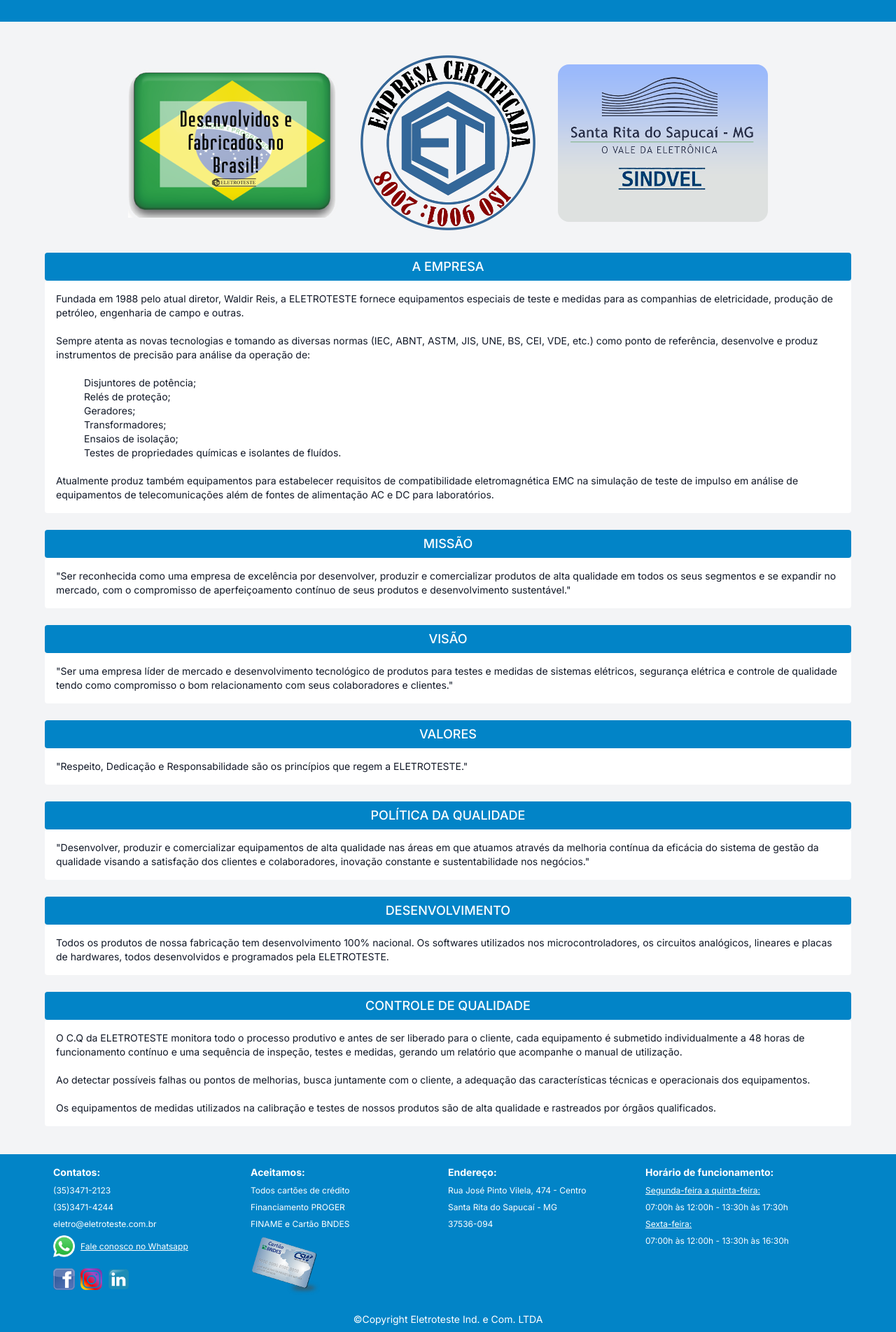
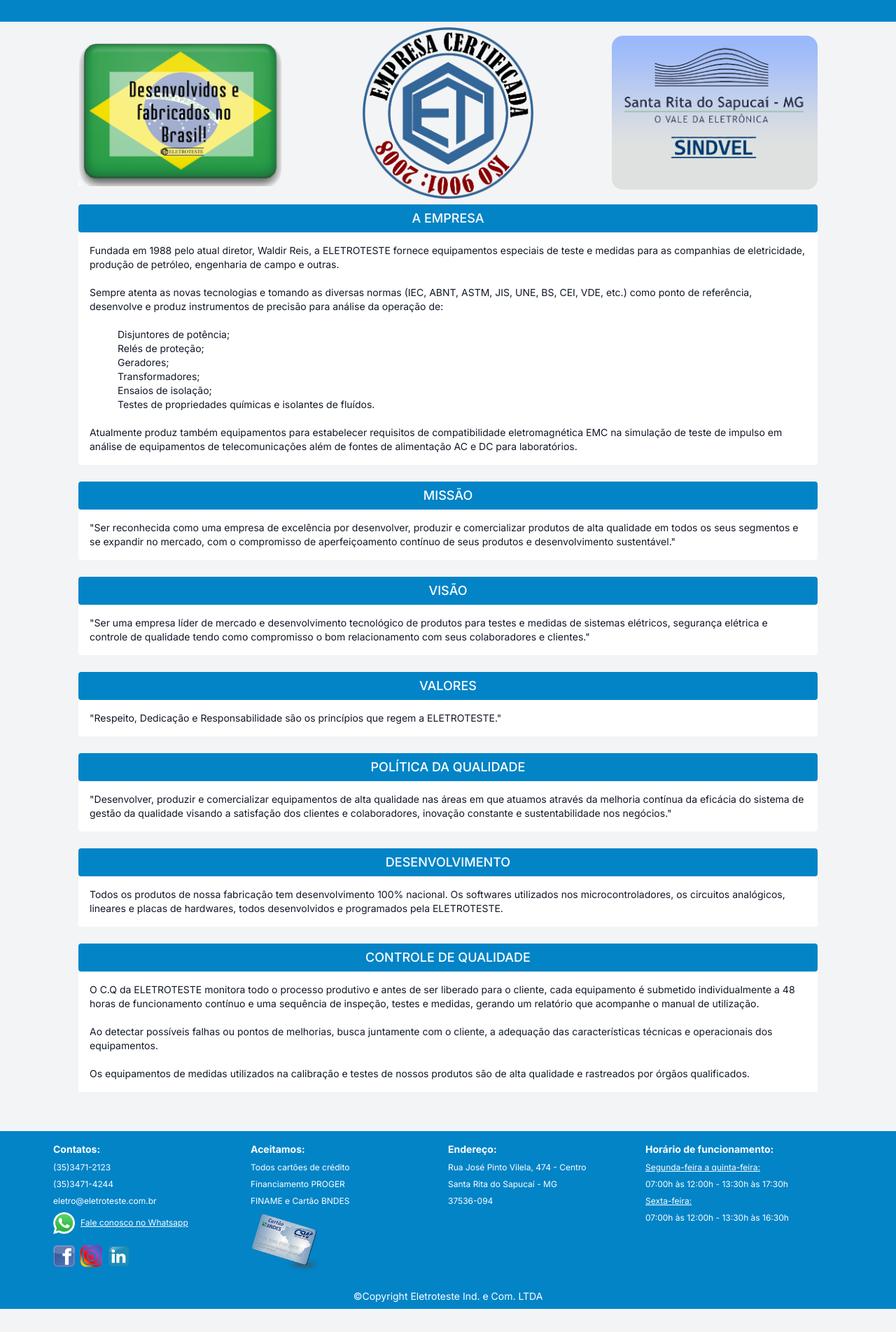
Before and after one commit to FernandoAvellar/eletroteste.com.br, a Next.js app: page /sobre in a window 1280 px wide. Shown: the part 81-1984 px from the top of the page at 70% size. After the commit the page ends 1951 px from the top, so only its background shows below. Built offline with nearby package versions, Linux system fonts and the light colour scheme.

Commit message:
responsividade geral

```diff
--- a/app/assistencia/page.js
+++ b/app/assistencia/page.js
@@ -2,7 +2,7 @@
 
 export default function AssistenciaPage() {
   return (
-    <div className="container mx-auto flex max-w-6xl flex-col items-center justify-center p-4">
+    <div className="container mx-auto -mt-2 flex max-w-6xl flex-col items-center justify-center p-4 md:-mt-4 md:p-8 lg:-mt-8 lg:p-12">
       <div className="flex h-10 w-full items-center justify-center rounded bg-sky-600">
         <p className="text-xs font-medium text-white md:text-lg">
           PROCEDIMENTOS PARA MANUTENÇÃO/CALIBRAÇÃO
--- a/app/produtos/page.js
+++ b/app/produtos/page.js
@@ -24,7 +24,7 @@
   return (
     <div>
       <div className="container mx-auto flex w-auto max-w-6xl flex-row items-center justify-center gap-4">
-        <div className="mb-2 flex flex-col gap-1 md:mb-6 md:flex-row md:items-center md:gap-4">
+        <div className="flex flex-col gap-1 md:mb-3 md:flex-row md:items-center md:gap-2">
           <label className="md:text-md inline-flex items-center text-sm md:font-medium">
             <input
               type="radio"
--- a/app/sobre/page.js
+++ b/app/sobre/page.js
@@ -3,8 +3,8 @@
 export default function SobrePage() {
   return (
     <>
-      <div className="container mx-auto flex max-w-6xl flex-col items-center justify-center">
-        <div className="flex h-full max-w-6xl items-center justify-between gap-8 p-8">
+      <div className="container mx-auto flex max-w-6xl flex-col items-center justify-center p-8 md:p-12">
+        <div className="-mt-8 mb-2 flex h-full max-w-6xl items-center justify-between gap-8 md:-mt-12 md:gap-16 lg:gap-28">
           <div>
             <Image
               src="/feitonobrasil.png"
@@ -153,7 +153,6 @@
             qualificados.
           </p>
         </div>
-        <br></br>
       </div>
     </>
   )
--- a/app/ui/footer.js
+++ b/app/ui/footer.js
@@ -3,7 +3,7 @@
 
 export default function Footer() {
   return (
-    <footer className="mt-4 bg-sky-600">
+    <footer className="mt-2 bg-sky-600">
       <div className="container mx-auto grid max-w-6xl justify-center p-3 md:grid-cols-4">
         <div className="flex flex-col gap-2 py-8 pt-0 text-center text-xs text-white md:py-1 md:text-left">
           <strong className="text-sm">Contatos:</strong>
--- a/app/ui/header.js
+++ b/app/ui/header.js
@@ -12,7 +12,7 @@
 
 export default function Header() {
   return (
-    <header className="mb-4 bg-sky-600 p-4">
+    <header className="mb-2 bg-sky-600 p-4">
       <nav className="container relative mx-auto flex h-20 w-auto max-w-6xl items-center">
         <div className="flex shrink-0">
           <Link href="/home">
```
